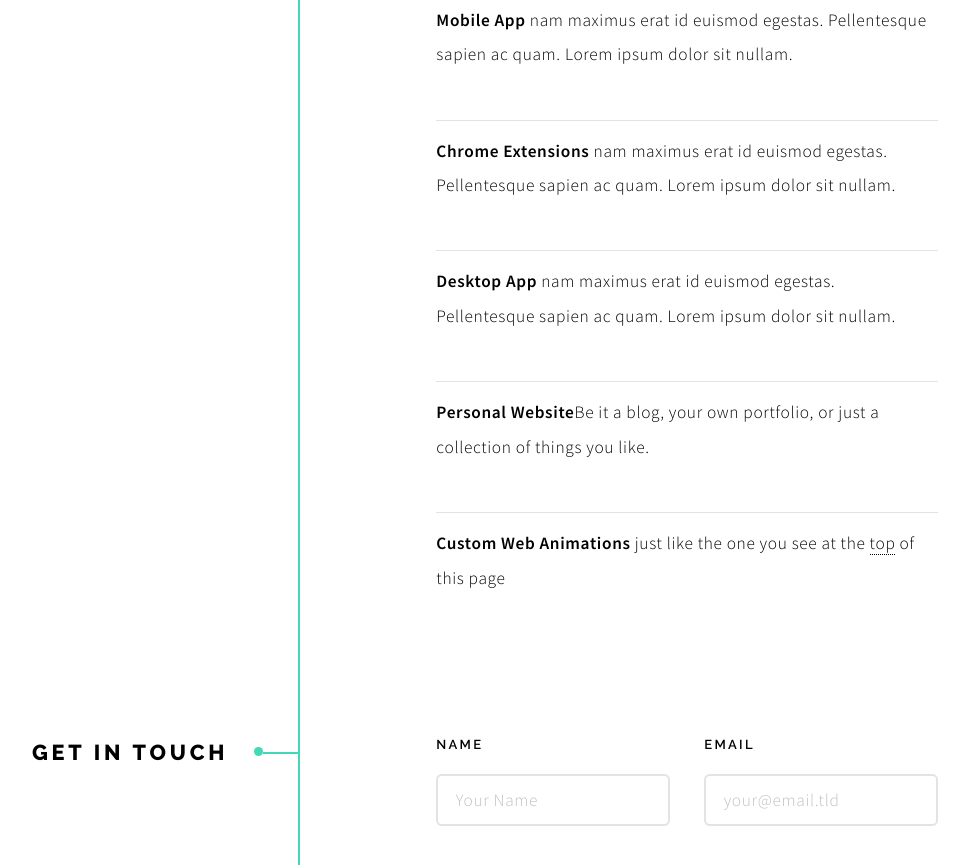
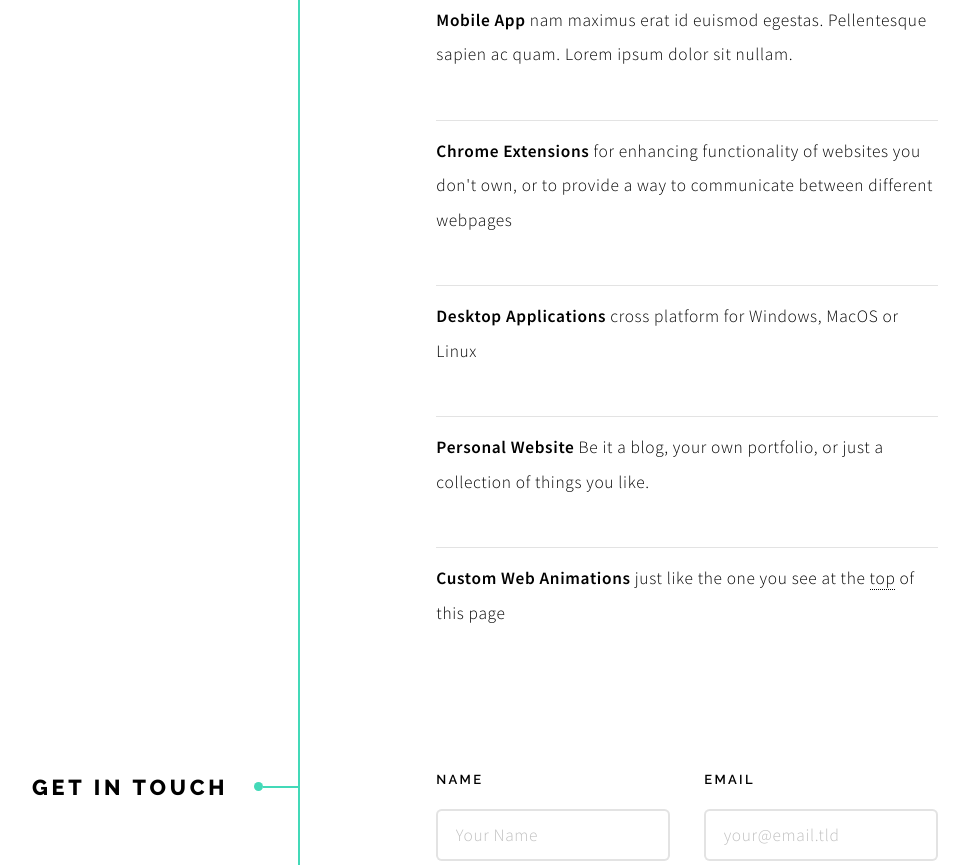
Before and after one commit to circular-code/circular-code.com, a plain HTML site: page index.html in a window 1280 px wide. Shown: the part 3012-3877 px from the top of the page, without its empty margins (273-1242 px from the left). Drawn offline with Linux system fonts and the light colour scheme.

Commit message:
Update index.html

```diff
--- a/index.html
+++ b/index.html
@@ -73,9 +73,9 @@
 								<li><p><strong>Progressive Web App</strong> offline first</p></li>
 								<li><p><strong>Business Website</strong> nam maximus erat id euismod egestas. Pellentesque sapien ac quam. Lorem ipsum dolor sit nullam.</p></li>
 								<li><p><strong>Mobile App</strong> nam maximus erat id euismod egestas. Pellentesque sapien ac quam. Lorem ipsum dolor sit nullam.</p></li>
-								<li><p><strong>Chrome Extensions</strong> nam maximus erat id euismod egestas. Pellentesque sapien ac quam. Lorem ipsum dolor sit nullam.</p></li>
-								<li><p><strong>Desktop App</strong> nam maximus erat id euismod egestas. Pellentesque sapien ac quam. Lorem ipsum dolor sit nullam.</p></li>
-								<li><p><strong>Personal Website</strong>Be it a blog, your own portfolio, or just a collection of things you like.</p></li>
+								<li><p><strong>Chrome Extensions</strong> for enhancing functionality of websites you don't own, or to provide a way to communicate between different webpages</p></li>
+								<li><p><strong>Desktop Applications</strong> cross platform for Windows, MacOS or Linux</p></li>
+								<li><p><strong>Personal Website</strong> Be it a blog, your own portfolio, or just a collection of things you like.</p></li>
 								<li><p><strong>Custom Web Animations</strong> just like the one you see at the <a href="#">top</a> of this page</p></li>
 							</ul>
 						</div>
```
